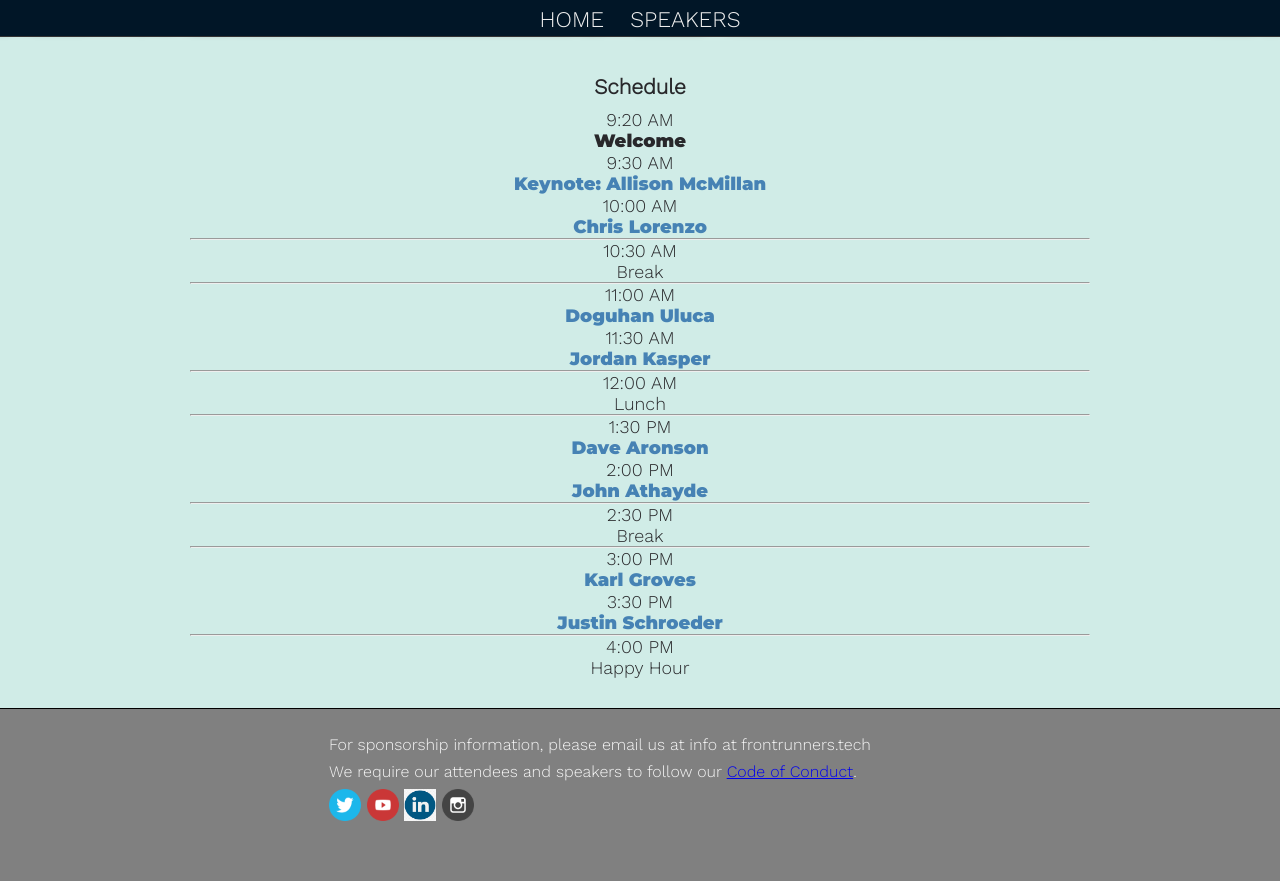
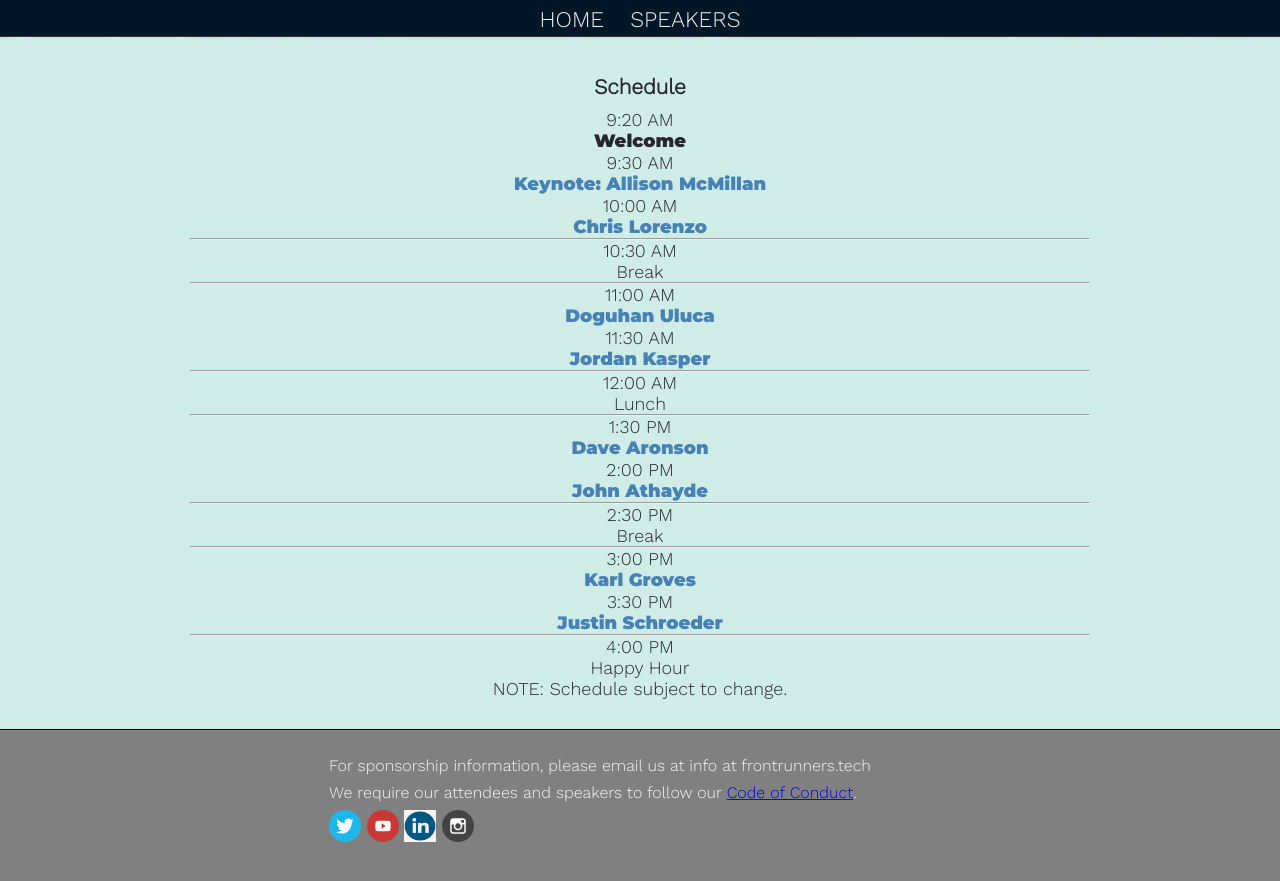
Before and after one commit to gothamgo/frontrunnersconf.github.io, a Jekyll site: the page built from index.html, in a window 1280 px wide and 900 px high, scrolled down 1806 px. Shown: the top 881 px of the window. Built offline with Jekyll 4.4.1, drawn with Linux system fonts in a browser that asks for light colours.

Commit message:
Update schedule_panel.html

```diff
--- a/_includes/schedule_panel.html
+++ b/_includes/schedule_panel.html
@@ -138,5 +138,7 @@
       <p>Happy Hour</p>
     </div>
 
+    <p>NOTE: Schedule subject to change.</p>
+
   </div>
 </div>
```
